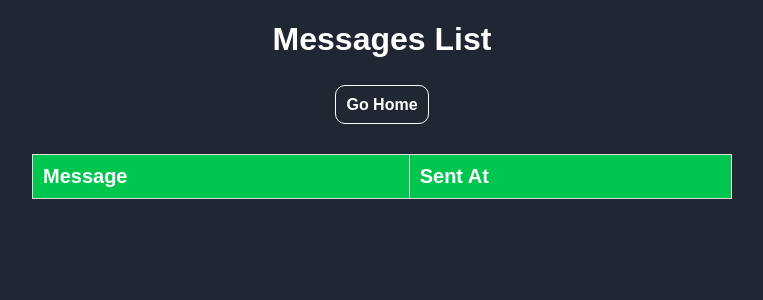
After one commit to ChristopherChantres/PulgaB0T, a Django app: page /messages/ in a window 1280 px wide. The commit adds this page. Shown: the top 300 px of the page, without its empty margins (258-1021 px from the left). Run offline with Django 4.2, Linux system fonts and the light colour scheme; data that the repository does not hold is empty.

Commit message:
Messages view created. HTML file renders messages table

```diff
--- /dev/null
+++ b/chatbot/static/css/messages.css
@@ -0,0 +1,62 @@
+:root {
+  --font-color: white;
+  --bg-color: rgb(32, 39, 50);
+}
+
+body {
+  font-family: Arial, sans-serif;
+  background-color: var(--bg-color);
+  margin: 0;
+  padding: 0;
+}
+
+.container {
+  display: flex;
+  flex-direction: column;
+  justify-content: center;
+  align-items: center;
+}
+
+.container-title {
+  color: var(--font-color);
+}
+
+.container-goHome {
+  margin-bottom: 40px;
+}
+
+.container-goHome-a {
+  border: 1px solid white;
+  border-radius: 10px;
+  background-color: var(--bg-color);
+  padding: 10px;
+  color: var(--font-color);
+  text-decoration: none;
+  font-weight: bold;
+  transition: .2s all ease;
+}
+
+.container-goHome-a:hover {
+  background-color: rgb(60, 73, 93);
+}
+
+table {
+  border-collapse: collapse;
+  width: 700px;
+}
+
+th, td {
+  border: 1px solid #dddddd;
+  text-align: left;
+  padding: 10px;
+  color: var(--font-color);
+}
+
+th {
+  background-color: #00c64f;
+  font-size: 20px;
+}
+
+tr:nth-child(even) {
+  background-color: rgb(54, 65, 84);
+}
--- /dev/null
+++ b/chatbot/templates/chatbot/messages.html
@@ -0,0 +1,29 @@
+{% load static %}
+<!DOCTYPE html>
+<html lang="en">
+  <head>
+    <meta charset="UTF-8">
+    <meta http-equiv="X-UA-Compatible" content="IE=edge">
+    <meta name="viewport" content="width=device-width, initial-scale=1.0">
+    <link rel="stylesheet" href="{% static 'css/messages.css' %}">
+    <title>Document</title>
+  </head>
+  <body>
+    <div class="container">
+      <h1 class="container-title">Messages List</h1>
+      <p class="container-goHome"><a href="{% url 'home' %}" class="container-goHome-a">Go Home</a></p>
+      <table>
+        <tr>
+          <th>Message</th>
+          <th>Sent At</th>
+        </tr>
+        {% for message in all_messages %}
+          <tr>
+            <td>{{ forloop.counter0 }}. {{ message.message }}</td>
+            <td>{{ message.sent_at }}</td>
+          </tr>
+        {% endfor %}
+      </table>
+    </div>
+  </body>
+</html>
--- a/chatbot/urls.py
+++ b/chatbot/urls.py
@@ -3,4 +3,5 @@ from . import views
 
 urlpatterns = [
   path('', views.home, name='home'),
+  path('messages/', views.messages, name='messages')
 ]
--- a/chatbot/views.py
+++ b/chatbot/views.py
@@ -31,3 +31,16 @@ def home(request):
       'all_messages': all_messages,
     }
   return render(request, 'chatbot/home.html', context)
+
+
+def messages(request):
+  context = dict()
+  counter = 0
+
+  if request.method == 'GET':
+    all_messages = Message.objects.all()
+    context = {
+      'all_messages': all_messages,
+      'counter': counter
+    }
+  return render(request, 'chatbot/messages.html', context)
```
Also changed, not shown: chatbot/templates/chatbot/home.html (+1 -8 lines).
